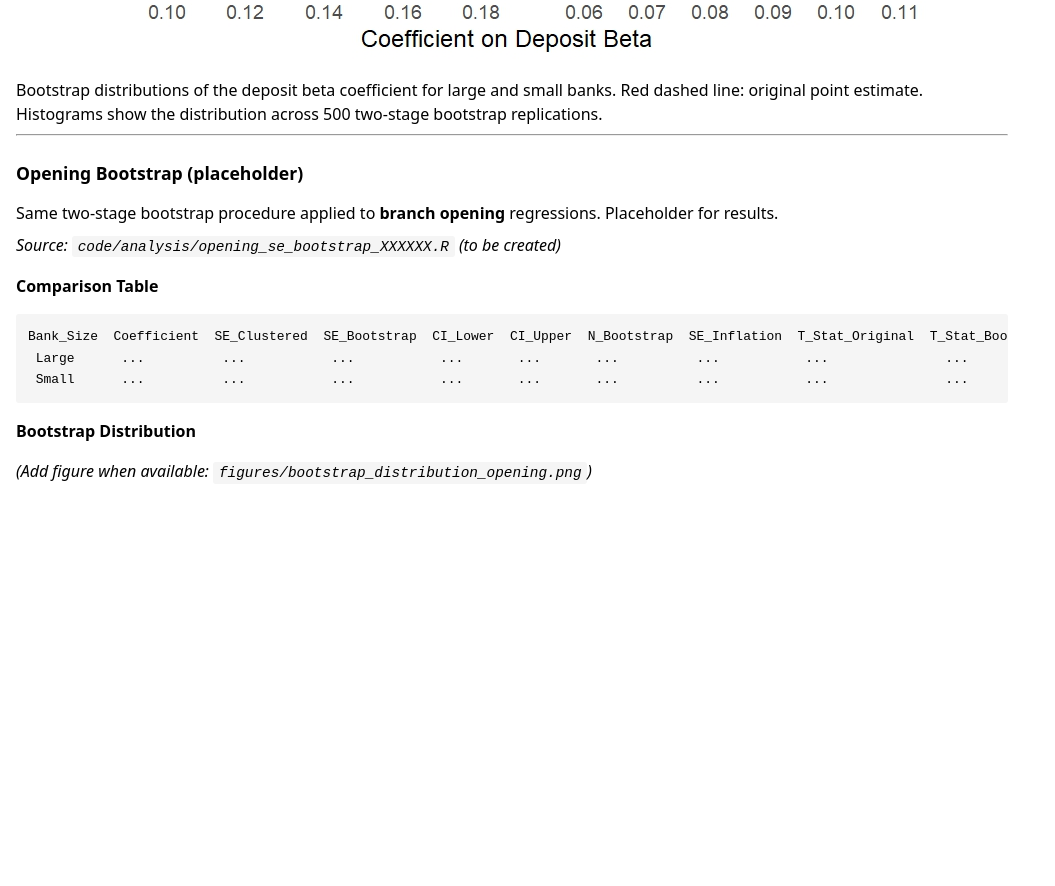
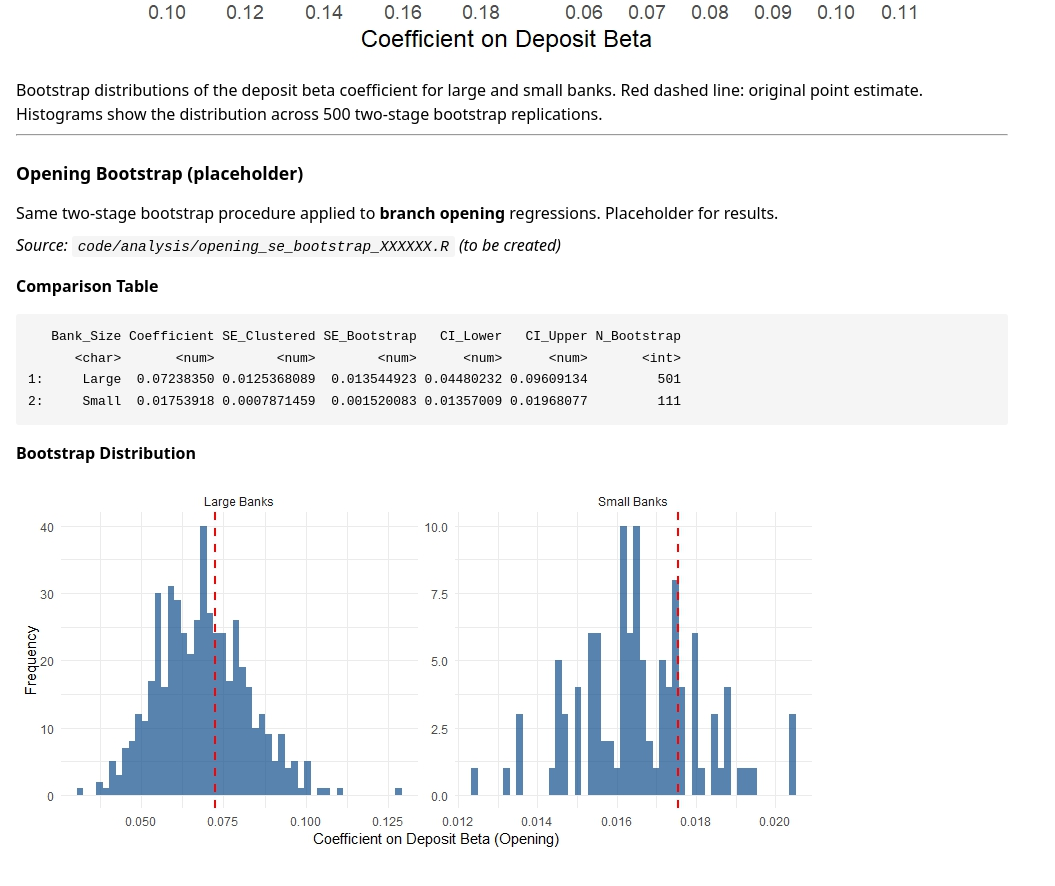
Before and after one commit to dratnadiwakara/NRS_Branch_Closure, a Jekyll site: the page built from docs/closure_openings_bootstrap.md, in a window 1280 px wide and 900 px high, scrolled down 1228 px. Shown: the top 886 px of the window, without its empty margins (0-1055 px from the left). Built offline with Jekyll 4.4.1, drawn with Linux system fonts in a browser that asks for light colours; a script that is not in the unit is left out; before the commit the page ends 1753 px from its top, so only the background shows below that.

Commit message:
opening bootstrap

````diff
--- a/docs/closure_openings_bootstrap.md
+++ b/docs/closure_openings_bootstrap.md
@@ -51,11 +51,12 @@ Same two-stage bootstrap procedure applied to **branch opening** regressions. Pl
 ### Comparison Table
 
 ```
-Bank_Size  Coefficient  SE_Clustered  SE_Bootstrap  CI_Lower  CI_Upper  N_Bootstrap  SE_Inflation  T_Stat_Original  T_Stat_Bootstrap
- Large      ...          ...           ...           ...       ...       ...          ...           ...               ...
- Small      ...          ...           ...           ...       ...       ...          ...           ...               ...
+   Bank_Size Coefficient SE_Clustered SE_Bootstrap   CI_Lower   CI_Upper N_Bootstrap
+      <char>       <num>        <num>        <num>      <num>      <num>       <int>
+1:     Large  0.07238350 0.0125368089  0.013544923 0.04480232 0.09609134         501
+2:     Small  0.01753918 0.0007871459  0.001520083 0.01357009 0.01968077         111
 ```
 
 ### Bootstrap Distribution
 
-*(Add figure when available: `figures/bootstrap_distribution_opening.png`)*
+![Bootstrap distribution of deposit beta coefficients by bank size](figures/bootstrap_distribution_opening.jpeg)
````
Also changed, not shown: docs/figures/bootstrap_distribution_opening.jpeg (added), 2 other files.
